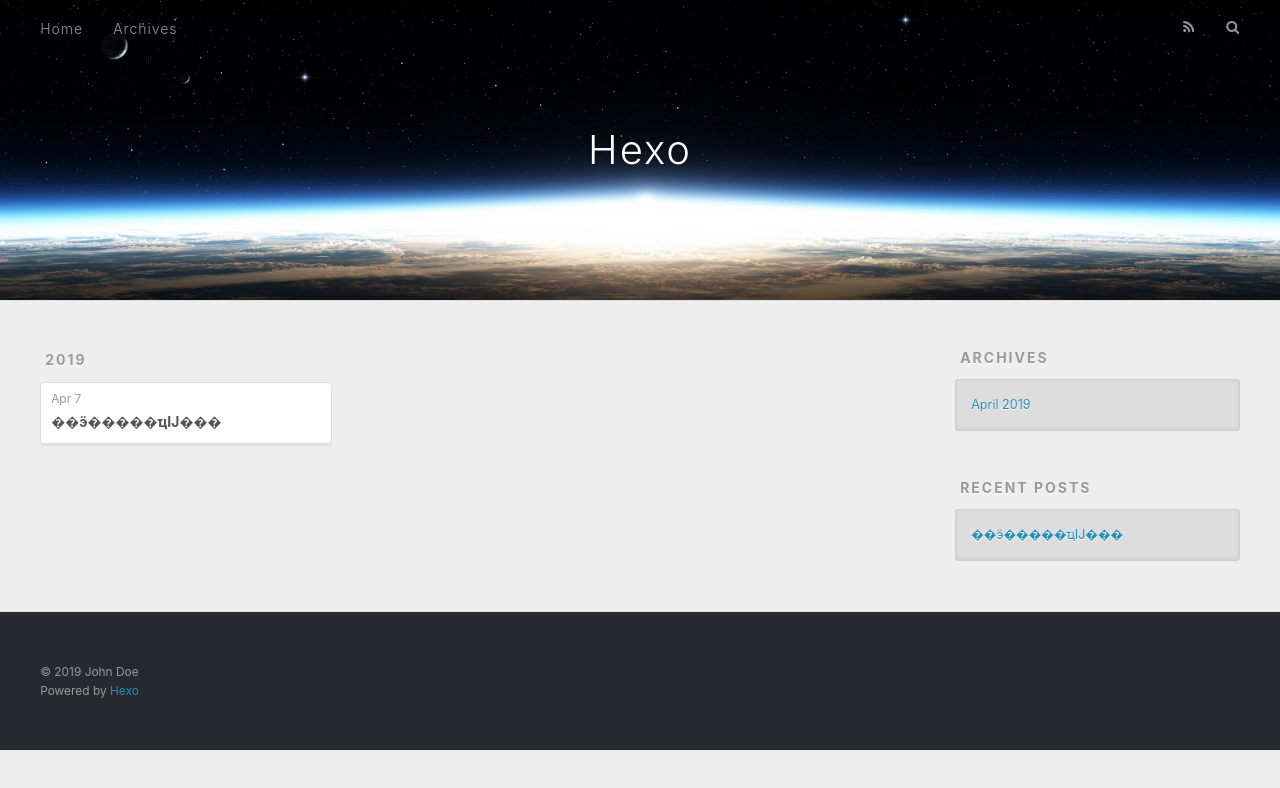
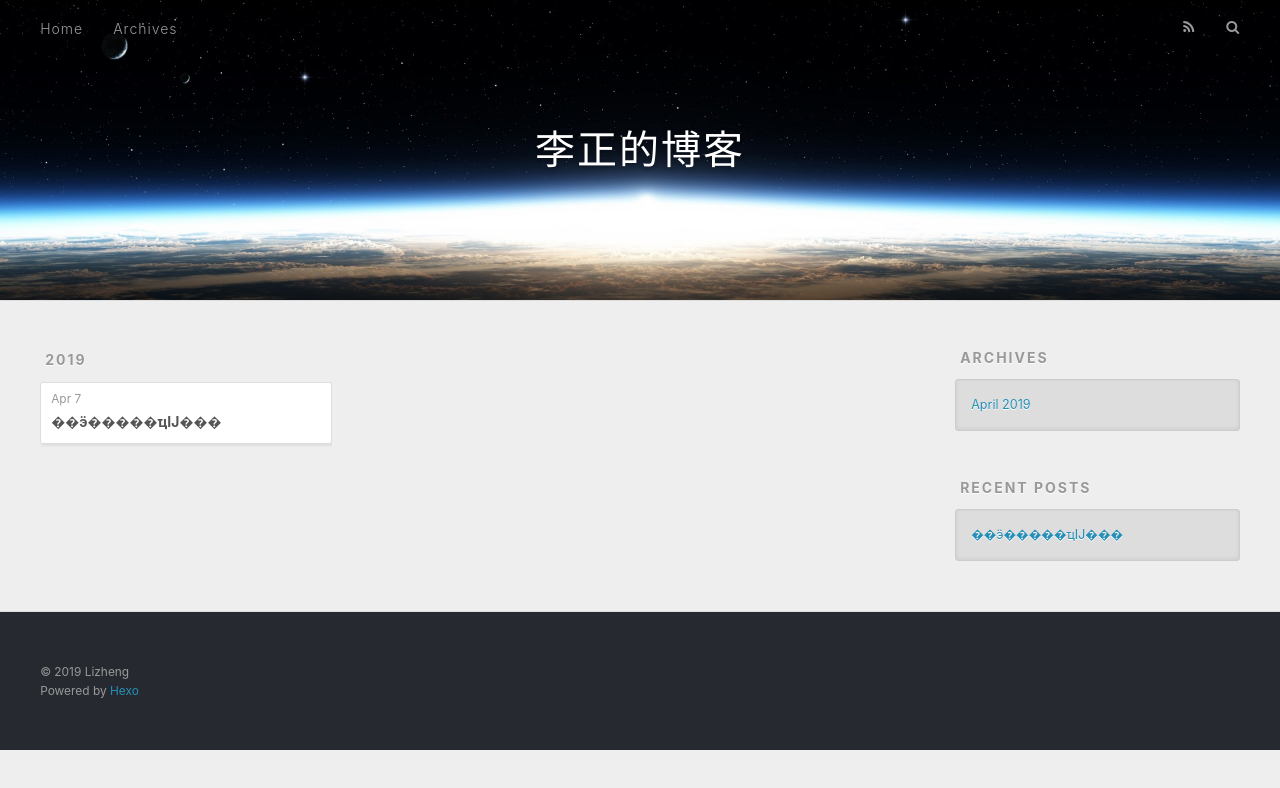
Before and after one commit to Lzbubble/Lzbubble.github.io, a plain HTML site: page archives/2019/04/index.html in a window 1280 px wide. Drawn offline with nearby package versions, Linux system fonts and the light colour scheme.

Commit message:
Site updated: 2019-04-07 22:28:31

```diff
--- a/archives/2019/04/index.html
+++ b/archives/2019/04/index.html
@@ -5,17 +5,20 @@
 
 
 
-  <title>Archives: 2019/4 | Hexo</title>
+  <title>Archives: 2019/4 | 李正的博客</title>
   <meta name="viewport" content="width=device-width, initial-scale=1, maximum-scale=1">
-  <meta property="og:type" content="website">
-<meta property="og:title" content="Hexo">
+  <meta name="description" content="记录美好生活">
+<meta property="og:type" content="website">
+<meta property="og:title" content="李正的博客">
 <meta property="og:url" content="http://yoursite.com/archives/2019/04/index.html">
-<meta property="og:site_name" content="Hexo">
+<meta property="og:site_name" content="李正的博客">
+<meta property="og:description" content="记录美好生活">
 <meta property="og:locale" content="default">
 <meta name="twitter:card" content="summary">
-<meta name="twitter:title" content="Hexo">
+<meta name="twitter:title" content="李正的博客">
+<meta name="twitter:description" content="记录美好生活">
 
-    <link rel="alternate" href="/atom.xml" title="Hexo" type="application/atom+xml">
+    <link rel="alternate" href="/atom.xml" title="李正的博客" type="application/atom+xml">
 
 
     <link rel="icon" href="/favicon.png">
@@ -34,7 +37,7 @@
   <div id="header-outer" class="outer">
     <div id="header-title" class="inner">
       <h1 id="logo-wrap">
-        <a href="/" id="logo">Hexo</a>
+        <a href="/" id="logo">李正的博客</a>
       </h1>
 
     </div>
@@ -139,7 +142,7 @@
 
   <div class="outer">
     <div id="footer-info" class="inner">
-      &copy; 2019 John Doe<br>
+      &copy; 2019 Lizheng<br>
       Powered by <a href="http://hexo.io/" target="_blank">Hexo</a>
     </div>
   </div>
```
Also changed, not shown: 2019/04/07/hello-world/index.html (+6 -6 lines), archives/2019/index.html (+11 -8 lines), archives/index.html (+11 -8 lines), index.html (+12 -9 lines).
